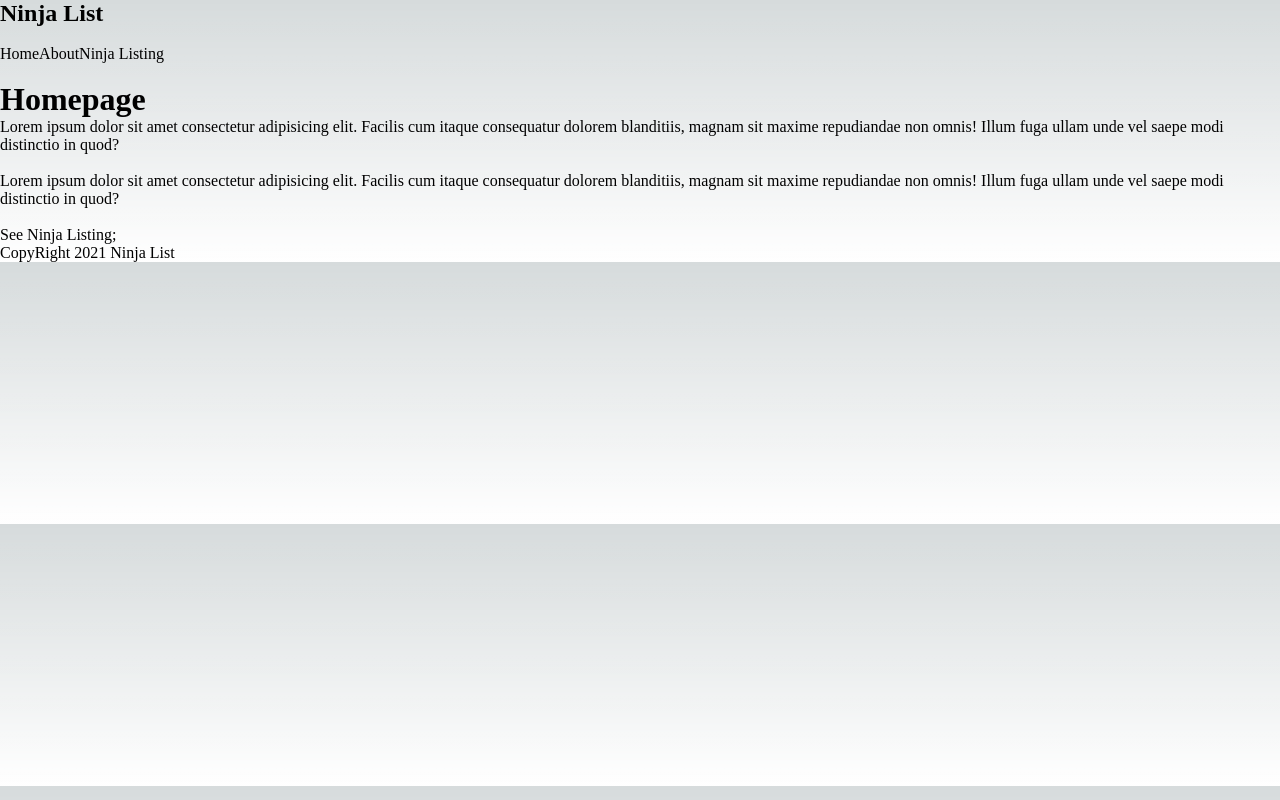
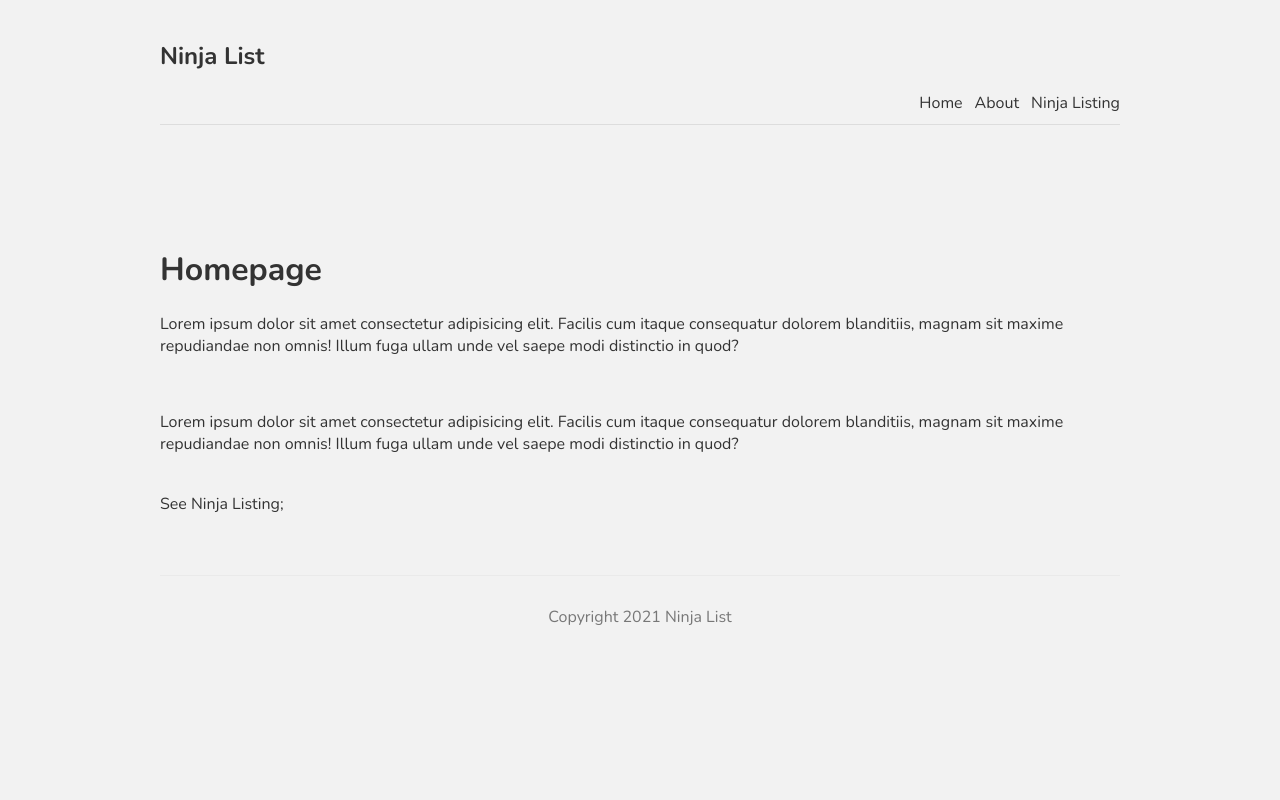
Before and after one commit to youssefyoussef28/nextjs-training, a Next.js app in the folder ninjalist/: page / in a window 1280 px wide. Built offline with nearby package versions, Linux system fonts and the light colour scheme.

Commit message:
Adding styles

```diff
--- a/ninjalist/comps/Footer.js
+++ b/ninjalist/comps/Footer.js
@@ -1,5 +1,10 @@
 const Footer = () => {
-  return <div>CopyRight 2021 Ninja List</div>;
+  return (
+    <>
+      {" "}
+      <footer>Copyright 2021 Ninja List</footer>
+    </>
+  );
 };
 
 export default Footer;
--- a/ninjalist/styles/globals.css
+++ b/ninjalist/styles/globals.css
@@ -1,107 +1,37 @@
-:root {
-  --max-width: 1100px;
-  --border-radius: 12px;
-  --font-mono: ui-monospace, Menlo, Monaco, 'Cascadia Mono', 'Segoe UI Mono',
-    'Roboto Mono', 'Oxygen Mono', 'Ubuntu Monospace', 'Source Code Pro',
-    'Fira Mono', 'Droid Sans Mono', 'Courier New', monospace;
-
-  --foreground-rgb: 0, 0, 0;
-  --background-start-rgb: 214, 219, 220;
-  --background-end-rgb: 255, 255, 255;
-
-  --primary-glow: conic-gradient(
-    from 180deg at 50% 50%,
-    #16abff33 0deg,
-    #0885ff33 55deg,
-    #54d6ff33 120deg,
-    #0071ff33 160deg,
-    transparent 360deg
-  );
-  --secondary-glow: radial-gradient(
-    rgba(255, 255, 255, 1),
-    rgba(255, 255, 255, 0)
-  );
-
-  --tile-start-rgb: 239, 245, 249;
-  --tile-end-rgb: 228, 232, 233;
-  --tile-border: conic-gradient(
-    #00000080,
-    #00000040,
-    #00000030,
-    #00000020,
-    #00000010,
-    #00000010,
-    #00000080
-  );
-
-  --callout-rgb: 238, 240, 241;
-  --callout-border-rgb: 172, 175, 176;
-  --card-rgb: 180, 185, 188;
-  --card-border-rgb: 131, 134, 135;
-}
-
-@media (prefers-color-scheme: dark) {
-  :root {
-    --foreground-rgb: 255, 255, 255;
-    --background-start-rgb: 0, 0, 0;
-    --background-end-rgb: 0, 0, 0;
-
-    --primary-glow: radial-gradient(rgba(1, 65, 255, 0.4), rgba(1, 65, 255, 0));
-    --secondary-glow: linear-gradient(
-      to bottom right,
-      rgba(1, 65, 255, 0),
-      rgba(1, 65, 255, 0),
-      rgba(1, 65, 255, 0.3)
-    );
-
-    --tile-start-rgb: 2, 13, 46;
-    --tile-end-rgb: 2, 5, 19;
-    --tile-border: conic-gradient(
-      #ffffff80,
-      #ffffff40,
-      #ffffff30,
-      #ffffff20,
-      #ffffff10,
-      #ffffff10,
-      #ffffff80
-    );
-
-    --callout-rgb: 20, 20, 20;
-    --callout-border-rgb: 108, 108, 108;
-    --card-rgb: 100, 100, 100;
-    --card-border-rgb: 200, 200, 200;
-  }
-}
-
-* {
-  box-sizing: border-box;
-  padding: 0;
-  margin: 0;
-}
-
-html,
-body {
-  max-width: 100vw;
-  overflow-x: hidden;
-}
+@import url("https://fonts.googleapis.com/css2?family=Nunito:wght@300;400;600;700&display=swap");
 
 body {
-  color: rgb(var(--foreground-rgb));
-  background: linear-gradient(
-      to bottom,
-      transparent,
-      rgb(var(--background-end-rgb))
-    )
-    rgb(var(--background-start-rgb));
+  background: #f2f2f2;
+  color: #333;
+  font-family: "Nunito";
 }
-
 a {
-  color: inherit;
+  color: #333;
   text-decoration: none;
 }
-
-@media (prefers-color-scheme: dark) {
-  html {
-    color-scheme: dark;
-  }
+.content {
+  max-width: 960px;
+  margin: 0 auto;
 }
+nav {
+  margin: 10px auto 80px;
+  padding: 10px 0;
+  display: flex;
+  justify-content: flex-end;
+  align-items: flex-end;
+  border-bottom: 1px solid #ddd;
+}
+nav a {
+  margin-left: 12px;
+}
+nav .logo {
+  margin-right: auto;
+}
+footer {
+  display: block;
+  text-align: center;
+  padding: 30px 0;
+  margin-top: 60px;
+  color: #777;
+  border-top: 1px solid #eaeaea;
+}
```
